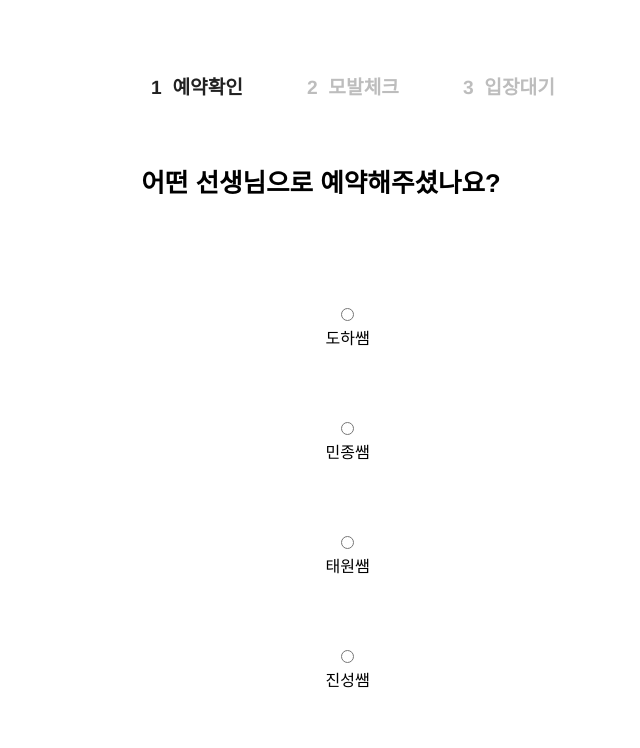
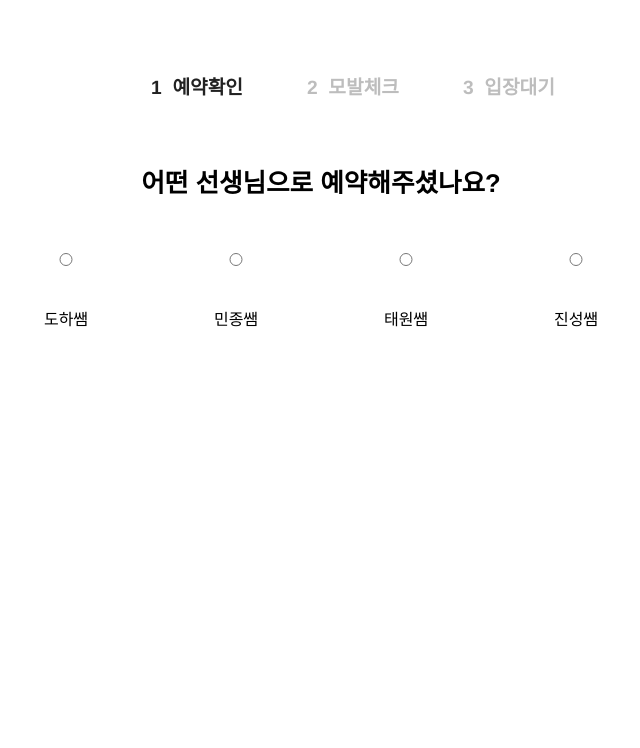
Before and after one commit to DaeHyunHwang/html, a plain HTML site: page step2.html in a window 1280 px wide. Shown: the whole page, without its empty margins (319-959 px from the left). Drawn offline with Linux system fonts and the light colour scheme.

Commit message:
Update torso.css

```diff
--- a/css/torso.css
+++ b/css/torso.css
@@ -78,6 +78,22 @@ a:hover{
     text-decoration: underline;
 }
 
+.select{
+    display: flex;
+    -webkit-box-pack: center;
+    justify-content: center;
+    -webkit-box-align: center;
+    align-items: center;
+    flex-wrap: wrap;
+}
+
+.select > div {
+    width: calc(25% - 1.875rem);
+    margin-bottom: 0px;
+    display: grid;
+    gap: 2.5rem;
+}
+
 h3{
     font-size: 1.6rem;
 }
```
